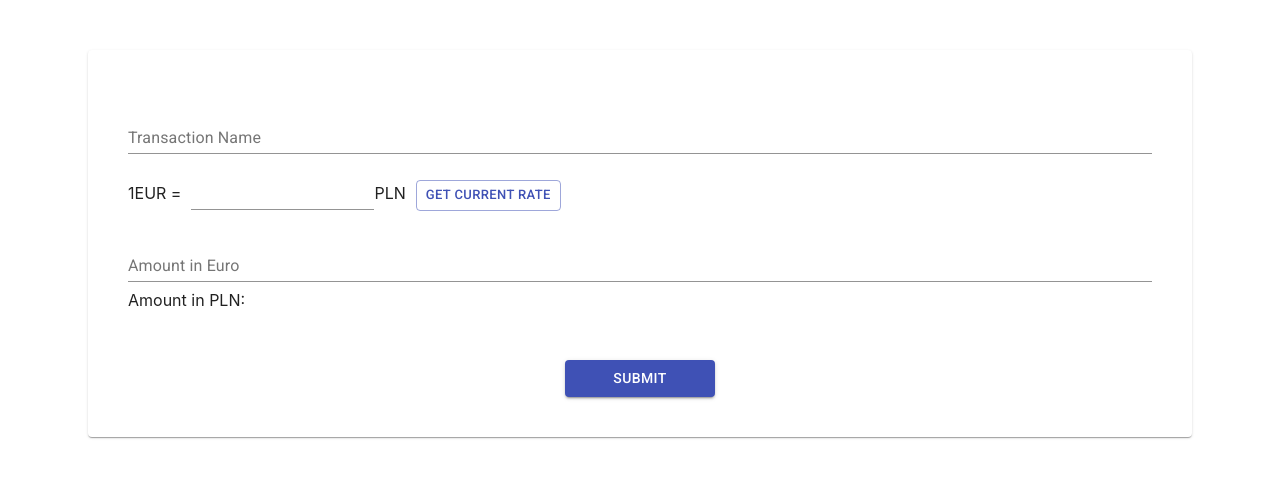
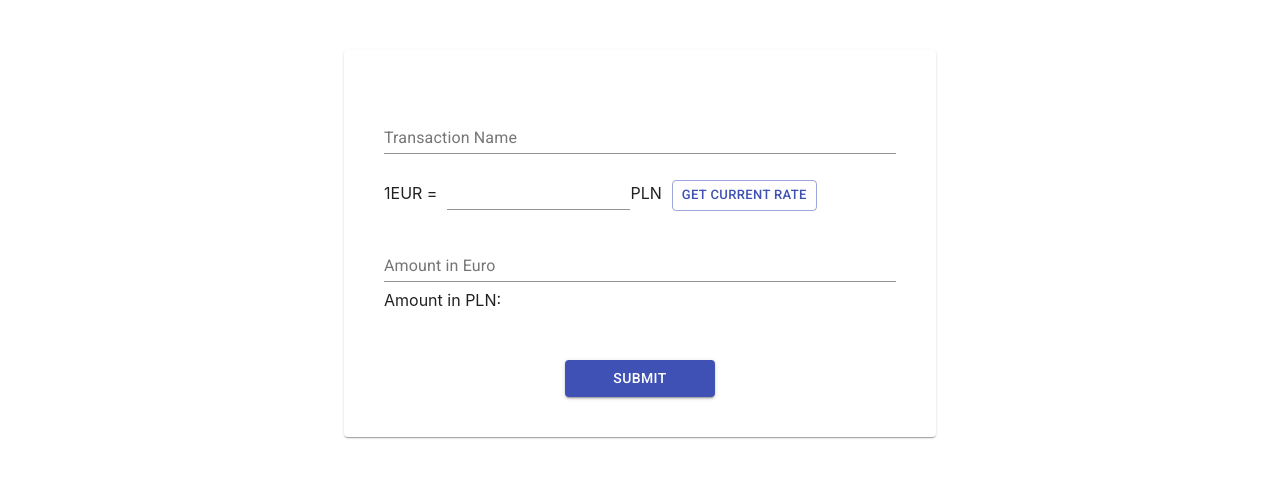
Before and after one commit to IngaSzeliga/currency-transactions, a React (Create React App) app: page / in a window 1280 px wide. Shown: the top 478 px of the page. Built offline with nearby package versions, Linux system fonts and the light colour scheme.

Commit message:
Edited the max width for NewTransaction component

```diff
--- a/src/components/NewTransaction/NewTransaction.js
+++ b/src/components/NewTransaction/NewTransaction.js
@@ -192,7 +192,9 @@ class NewTransaction extends PureComponent {
           error={amountError !== ""}
           helperText={amountError}
         />
-        <div>Amount in PLN: {calculatedAmount}</div>
+        <div className="new-transaction-exchange-amount-container">
+          Amount in PLN: {calculatedAmount}
+        </div>
         <div className="new-transaction-button-container">
           <Button
             className="new-transaction-button"
--- a/src/components/NewTransaction/NewTransaction.scss
+++ b/src/components/NewTransaction/NewTransaction.scss
@@ -5,7 +5,7 @@
   flex-direction: column;
   padding: 40px;
   @media only screen and (min-width: $tablet) {
-    width: 80%;
+    width: 40%;
   }
 
   .new-transaction-currency-rate {
@@ -26,6 +26,11 @@
       margin-left: 10px;
     }
   }
+  .new-transaction-exchange-amount-container {
+    white-space: nowrap;
+    overflow: hidden;
+    text-overflow: ellipsis;
+  }
   .new-transaction-button-container {
     display: flex;
     justify-content: center;
```
